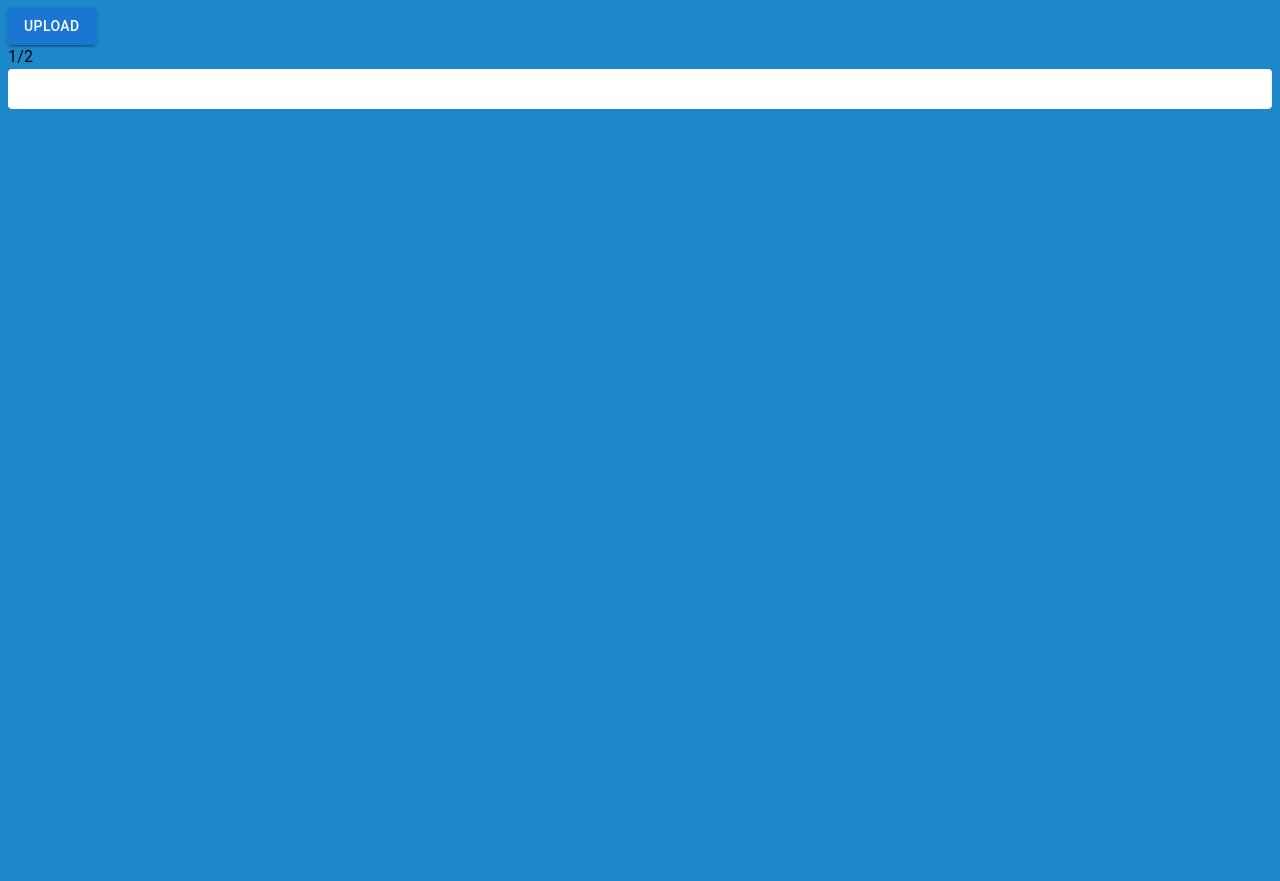
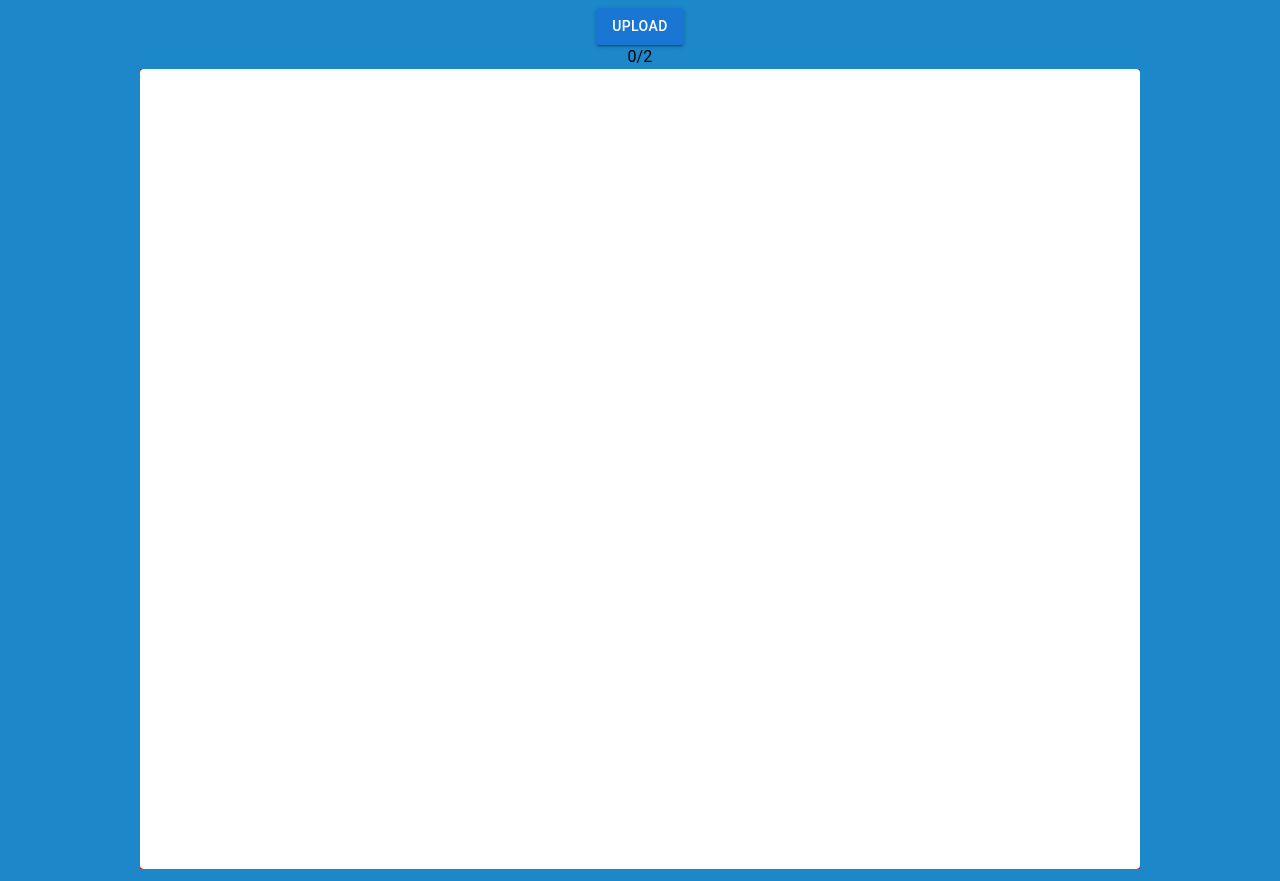
Before and after one commit to adrianclinansmith/markdown-cards, a React (Create React App) app: page / in a window 1280 px wide. Before the commit the page ends 800 px from the top, so only its background shows below. Built offline with nearby package versions, Linux system fonts and the light colour scheme.

Commit message:
refactor

```diff
--- a/public/index.html
+++ b/public/index.html
@@ -26,9 +26,9 @@
     -->
     <title>React App</title>
   </head>
-  <body style="background-color:#1c87c9;">
+  <body style="background-color:#1c87c9; text-align: center;">
     <noscript>You need to enable JavaScript to run this app.</noscript>
-    <div id="root"></div>
+    <div id="root" style="text-align: center;"></div>
     <!--
       This HTML file is a template.
       If you open it directly in the browser, you will see an empty page.
--- a/src/App.tsx
+++ b/src/App.tsx
@@ -8,7 +8,7 @@ import remarkGfm from 'remark-gfm';
 import remarkMath from 'remark-math';
 import rehypeKatex from 'rehype-katex';
 import 'katex/dist/katex.min.css'
-import { useState } from "react";
+import { useRef, useState } from "react";
 
 import MdCodeBlock from "./components/MdCodeBlock";
 import UploadButton from "./components/UploadButton";
@@ -20,24 +20,26 @@ import Swiper from "./components/Swiper";
 
 export default function App() {
 	const [markdown, setMarkdown] = useState("");
-	const [index, setIndex] = useState(0);
+	// const [index, setIndex] = useState(0);
 	const cardContent = splitIntoCards(markdown);
+	const cardIndexRef = useRef(0);
 	// const cardContent = content;
-	document.onkeydown = (e: KeyboardEvent) => {
-		const evenIndex = index % 2 === 0;
-		if (e.key === "ArrowLeft") {
-			setIndex((index > 0 ? index : cardContent.length) - (evenIndex ? 2 : 1));
-		} else if (e.key === "ArrowRight") {
-			setIndex((index + (evenIndex ? 2 : 1)) % cardContent.length);
-		} else if (e.key === "ArrowUp" || e.key === "ArrowDown") {
-			setIndex(index + (evenIndex ? 1 : -1));
-		}
-	};
+	// document.onkeydown = (e: KeyboardEvent) => {
+	// 	const evenIndex = index % 2 === 0;
+	// 	if (e.key === "ArrowLeft") {
+	// 		setIndex((index > 0 ? index : cardContent.length) - (evenIndex ? 2 : 1));
+	// 	} else if (e.key === "ArrowRight") {
+	// 		setIndex((index + (evenIndex ? 2 : 1)) % cardContent.length);
+	// 	} else if (e.key === "ArrowUp" || e.key === "ArrowDown") {
+	// 		setIndex(index + (evenIndex ? 1 : -1));
+	// 	}
+	// };
 	return (
 		<div className="App">
-			<UploadButton setMarkdown={setMarkdown} setIndex={setIndex} />
-			<Typography>{`${index+1}/${cardContent.length}`}</Typography>
-			<Swiper items={cardContent}/>
+			<UploadButton setMarkdown={setMarkdown}
+			indexRef={cardIndexRef} />
+			<Typography>{`${cardIndexRef.current}/${cardContent.length}`}</Typography>
+			<Swiper items={cardContent} itemIndexRef={cardIndexRef}/>
 		</div>
 	);
 }
--- a/src/components/Swiper.css
+++ b/src/components/Swiper.css
@@ -1,8 +1,13 @@
 .swiper-container {
-    width: 100%;
-    max-width: 100%;
-    overflow: hidden;
+    width: 100vw;
+    max-width: 1000px;
+	height: 100vh;
+	max-height: 1000px;
+	overflow-x: hidden;
+	overflow-y: auto;
     touch-action: pan-y;
+	background-color: red;
+	display: inline-block;
 }
 
 .swiper-list {
--- a/src/components/Swiper.tsx
+++ b/src/components/Swiper.tsx
@@ -11,76 +11,70 @@ import rehypeKatex from "rehype-katex";
 import remarkGfm from "remark-gfm";
 import remarkMath from "remark-math";
 import MdCodeBlock from "./MdCodeBlock";
+import { maxHeight } from "@mui/system";
 
 type SwiperProps = {
     items: string[];
+	itemIndexRef: React.MutableRefObject<number>;
 }
 
 const MIN_SWIPE_REQUIRED = 40;
 
-function Swiper({ items }: SwiperProps) {
+function Swiper({ items, itemIndexRef }: SwiperProps) {
     // hooks
-    const containerRef = useRef<HTMLUListElement>(null);
-    const mouseDownOffsetXRef = useRef(0);
+    const ulRef = useRef<HTMLUListElement>(null);
+    const pointerDownOffsetXRef = useRef(0);
 	const currentOffsetXRef = useRef(0);
     const minOffsetXRef = useRef(0);
-    const mouseDownXRef = useRef(0);
+    const pointerDownXRef = useRef(0);
 	const [offsetX, setOffsetX] = useState(0);
     const [isSwiping, setIsSwiping] = useState(false);
     // mouse events
-    const onMouseMove = (e: PointerEvent) => {
-        const mouseDiff = mouseDownXRef.current - e.clientX;
-        let newOffsetX = mouseDownOffsetXRef.current - mouseDiff;
-        const maxOffsetX = 0;
-        const minOffsetX = minOffsetXRef.current;
-        if (newOffsetX > maxOffsetX) {
-            newOffsetX = maxOffsetX;
-        }
-        if (newOffsetX < minOffsetX) {
-            newOffsetX = minOffsetX;
-        }
+    const onPointerMove = (e: PointerEvent) => {
+        let mouseDiff = e.clientX - pointerDownXRef.current;
+		const containerWidth = ulRef.current!.offsetWidth;
+		const newOffsetX = -itemIndexRef.current * containerWidth + mouseDiff;
         setOffsetX(newOffsetX);
 		currentOffsetXRef.current = newOffsetX;
     };
-    const onMouseUp = () => {
+    const onPointerUp = () => {
         setIsSwiping(false);
-        const currentOffsetX = mouseDownOffsetXRef.current;
-		let newOffsetX = currentOffsetXRef.current;
-        const containerEl = containerRef.current;
+        const mouseDownOffsetX = pointerDownOffsetXRef.current;
+		const currentOffsetX = currentOffsetXRef.current;
+        const containerEl = ulRef.current;
         const containerWidth = containerEl!.offsetWidth;
-        const diff = currentOffsetX - newOffsetX;
-		console.log(`diff: ${diff}`);
+        const diff = mouseDownOffsetX - currentOffsetX;
         if (diff > MIN_SWIPE_REQUIRED) {
-            newOffsetX = Math.floor(newOffsetX / containerWidth) * containerWidth;
+			itemIndexRef.current = Math.min(itemIndexRef.current + 1, items.length - 1);
         } else if (diff < -MIN_SWIPE_REQUIRED) {
-            newOffsetX = Math.ceil(newOffsetX / containerWidth) * containerWidth;
-        } else {
-            newOffsetX = Math.round(newOffsetX / containerWidth) * containerWidth;
+			itemIndexRef.current = Math.max(itemIndexRef.current - 1, 0);
         }
-        setOffsetX(newOffsetX);
+		const newOffsetX = -itemIndexRef.current * containerWidth;
+		setOffsetX(newOffsetX);
 		currentOffsetXRef.current = newOffsetX;
-        window.removeEventListener('pointerup', onMouseUp);
-        window.removeEventListener('pointermove', onMouseMove);
+        window.removeEventListener('pointermove', onPointerMove);
+		window.removeEventListener('pointerup', onPointerUp);
     };
-    const onMouseDown = (e: React.PointerEvent<HTMLDivElement>) => {
+    const onPointerDown = (e: React.PointerEvent<HTMLDivElement>) => {
+		e.preventDefault();
         setIsSwiping(true);
-		mouseDownOffsetXRef.current = offsetX;
-        mouseDownXRef.current = e.clientX;
-        const containerEl = containerRef.current;
+		pointerDownOffsetXRef.current = offsetX;
+        pointerDownXRef.current = e.clientX;
+        const containerEl = ulRef.current;
         minOffsetXRef.current = containerEl!.offsetWidth - containerEl!.scrollWidth;
-        window.addEventListener('pointermove', onMouseMove);
-        window.addEventListener('pointerup', onMouseUp);
+        window.addEventListener('pointermove', onPointerMove);
+        window.addEventListener('pointerup', onPointerUp);
     };
     return (
-    <div className="swiper-container" onPointerDown={onMouseDown}>
+    <div className="swiper-container" onPointerDown={onPointerDown}>
         <ul
-            ref={containerRef}
+            ref={ulRef}
             className={`swiper-list ${isSwiping ? 'is-swiping' : ''}`}
             style={{transform: `translate3d(${offsetX}px, 0, 0)`}}
         >
             {items.map((item, index) =>
 				<li className="swiper-item" key={index}>
-					<Card>
+					<Card style={{height: "100vh", maxHeight:"1000px"}}>
 						<CardContent>
 							<ReactMarkdown
 								children={item}
@@ -97,4 +91,6 @@ function Swiper({ items }: SwiperProps) {
     )
 }
 
+// Event Handlers
+
 export default Swiper
--- a/src/components/SwiperItem.css
+++ b/src/components/SwiperItem.css
@@ -1,6 +1,7 @@
 .swiper-item {
     width: 100%;
     flex-shrink: 0;
+	overflow-y: scroll;
   }
 
   .swiper-img {
--- a/src/components/UploadButton.tsx
+++ b/src/components/UploadButton.tsx
@@ -3,17 +3,17 @@ import { ChangeEvent, Dispatch, SetStateAction } from "react";
 
 type UploadButtonProps = {
     setMarkdown: Dispatch<SetStateAction<string>>,
-    setIndex: Dispatch<SetStateAction<number>>
+    indexRef: React.MutableRefObject<number>
 }
 
-export default function UploadButton({setMarkdown, setIndex}: UploadButtonProps) {
+export default function UploadButton({setMarkdown, indexRef}: UploadButtonProps) {
     return (
         <Button variant="contained" component="label">
             Upload
             <input
                 hidden
                 type="file"
-                onChange={e => readFile(e, setMarkdown, setIndex)}
+                onChange={e => readFile(e, setMarkdown, indexRef)}
             />
 		</Button>
     )
@@ -22,8 +22,8 @@ export default function UploadButton({setMarkdown, setIndex}: UploadButtonProps)
 // Helper Functions
 // *~*~*~*~*~*~*~*~*~*~*~*~*~*~*~*~*~*~*~*~*~*~*~*~*~*~*~*~*~*~*~*~*~*~*~*~*~*~*
 
-function readFile(e: ChangeEvent<HTMLInputElement>, setMarkdown: Dispatch<SetStateAction<string>>, setIndex: Dispatch<SetStateAction<number>>) {
-	setIndex(0);
+function readFile(e: ChangeEvent<HTMLInputElement>, setMarkdown: Dispatch<SetStateAction<string>>, indexRef: React.MutableRefObject<number>) {
+	indexRef.current = 0;
 	if (e.target.files == null) {
 		setMarkdown("");
 		return;
```
